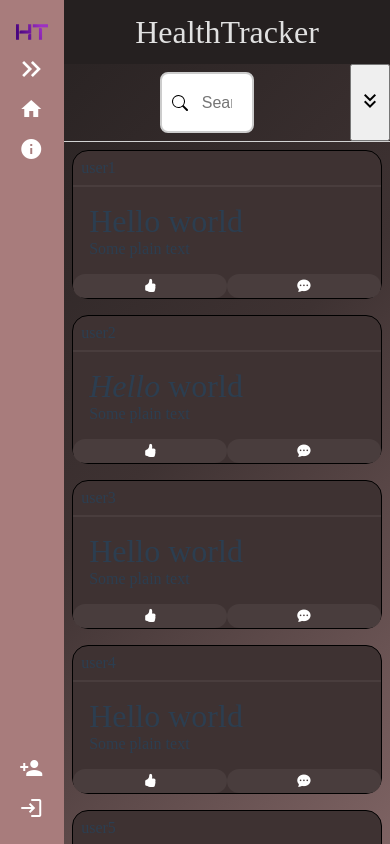
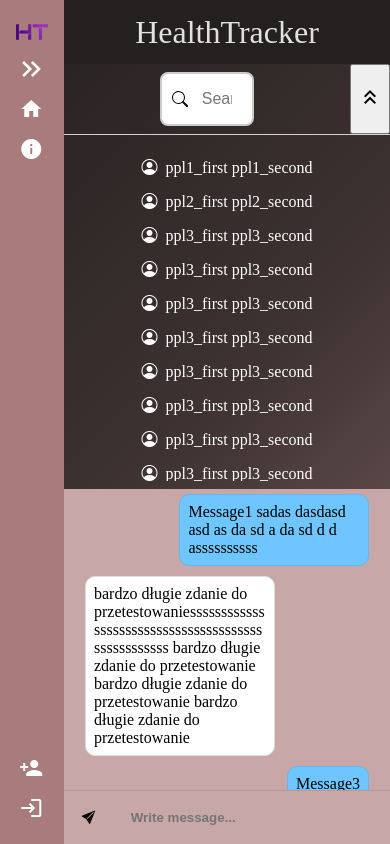
Before and after one commit to Hikareel/HealthTracker, a Vue app in the folder HealthTracker/healthtracker.client/: page /community in a window 390 px wide. Both pictures are taken after a click on the button "keyboard_double_arrow_down". Built offline with nearby package versions, Linux system fonts and the light colour scheme; what @vueform/vueform would draw is missing.

Commit message:
Added expande for mobile devices.

```diff
--- a/HealthTracker/healthtracker.client/src/assets/community/chat.scss
+++ b/HealthTracker/healthtracker.client/src/assets/community/chat.scss
@@ -5,6 +5,7 @@
   border-radius: 15px 0 0 0;
 
   .content {
+    height: 20rem;
     background-color: rgb(168, 124, 124);
     position: fixed;
     right: calc(-20rem + 4rem);
@@ -64,121 +65,6 @@
         width: 4rem;
         transition: width 1s ease-out, opacity 0.5s ease-out;
       }
-
-      .chat-messinput {
-        grid-column: 2/3;
-        background-color: rgb(199, 167, 167);
-        border-radius: 0 0 0 10px;
-        .messages {
-          overflow-y: auto;
-          scrollbar-width: thin;
-          scrollbar-color: #888 #f0f0f0;
-          height: 13rem;
-          padding: 5px;
-          background-color: rgb(199, 167, 167);
-          border-bottom: 1px solid rgb(182, 152, 152);
-
-
-          &::-webkit-scrollbar {
-            width: 8px;
-          }
-
-          &::-webkit-scrollbar-track {
-            background: #f0f0f0;
-          }
-
-          &::-webkit-scrollbar-thumb {
-            background: #888;
-          }
-
-          &::-webkit-scrollbar-thumb:hover {
-            background: #555;
-          }
-
-          .message {
-            display: flex;
-            overflow-wrap: anywhere;
-            margin-bottom: 10px;
-            margin-right: 1rem;
-            margin-left: 1rem;
-            padding: 8px;
-            border-radius: 10px;
-            border: 1px solid;
-            max-width: 60%;
-            width: fit-content;
-            color: black;
-          }
-
-          .own-message {
-            justify-content: end;
-            margin-left: auto;
-            background-color: #6fc5ff;
-            border-color: #67b7ec;
-          }
-
-          .received-message {
-            justify-content: start;
-            background-color: #fff;
-            border-color: rgb(221, 221, 221);
-          }
-        }
-
-        .chat-input {
-          display: flex;
-          height: 3rem;
-          gap: 2px;
-          background-color: rgb(199, 167, 167);
-
-          button {
-            cursor: pointer;
-            background-color: rgb(199, 167, 167);
-            border: none;
-            width: 3.5rem;
-            border-radius: 1.5rem;
-
-            &:hover{
-              background-color: rgb(182, 152, 152);
-            }
-            &:active{
-              background-color: rgb(182, 152, 152);
-            }
-          }
-
-          button i {
-            display: inline-block;
-            transition: transform 0.3s ease;
-          }
-
-          button:active i {
-            transform: scale(1.5);
-          }
-
-          input {
-            width: 100%;
-            background-color: rgb(199, 167, 167);
-            border: 0;
-            outline: 0;
-            padding-left: 1rem;
-            font-weight: 900;
-
-            &:hover {
-              background-color: rgb(182, 152, 152);
-            }
-
-            &:active {
-              background-color: rgb(182, 152, 152);
-              border: 0;
-            }
-
-            &:focus {
-              background-color: rgb(182, 152, 152);
-              border: 0;
-              transition: border-radius 0.3s ease-in;
-              border-radius: 1.5rem;
-            }
-          }
-        }
-      }
     }
 
     &.is-expanded {
--- a/HealthTracker/healthtracker.client/src/components/views/community/Community.vue
+++ b/HealthTracker/healthtracker.client/src/components/views/community/Community.vue
@@ -1,18 +1,22 @@
 <template>
   <main class="community-page">
 
-    <div class="wall">
+    <div class="wall" :class="`${is_mobile_expanded && 'is_mobile_expanded'}`">
       <div class="wall-header">
         <div class="search">
           <input placeholder="Search..." class="search-input">
         </div>
         <div class="friends-button">
-          <button class="menu-toggle" @click="ToggleMenu">
+          <button class="menu-toggle" @click="ToggleMobile">
             <span class="material-icons">
               keyboard_double_arrow_down
             </span>
           </button>
         </div>
+      </div>
+      <div class="mobile-expander">
+        <FriendsList class="list-mobile" />
+        <ChatBox class="chat-mobile" />
       </div>
       <div class="wall-body">
         <!-- POSTs -->
@@ -33,13 +37,14 @@
 <script lang="ts" setup>
 import FriendsList from './friends/FriendsList.vue'
 import Chat from './chat/Chat.vue'
+import ChatBox from './chat/ChatBox.vue';
 import Post from './post/Post.vue'
 import { PostData } from '@/data/models/postModels';
 import { ref } from "vue";
 
-const is_expanded = ref(false)
-const ToggleMenu = () => {
-  is_expanded.value = !is_expanded.value
+const is_mobile_expanded = ref(false)
+const ToggleMobile = () => {
+  is_mobile_expanded.value = !is_mobile_expanded.value
 }
 </script>
 
@@ -114,21 +119,61 @@
           height: fit-content;
           width: fit-content;
         }
+        .menu-toggle{
+          .material-icons{
+            transition: 0.5s ease-out;
+          }
+        }
+      }
+    }
+
+    .mobile-expander {
+      height: 0;
+      overflow: hidden;
+      opacity: 0;
+      transition: height 0.5s ease, opacity 0.5s ease;
+
+      .list-mobile{
+        height: 50%;
+        margin-bottom: 0;
+      }
+
+      .chat-mobile {
+        height: 50%;
       }
     }
 
     .wall-body {
       grid-row: 2;
       grid-column: 1;
-      height: 90%;
+      height: 100%;
       width: 100%;
       overflow-y: scroll;
       overflow-x: hidden;
+      transition: height 0.5s ease-out;
 
       .posts {
         display: flex;
         width: 100%;
         justify-content: center;
+      }
+    }
+
+    &.is_mobile_expanded {
+      .mobile-expander {
+        height: 100%;
+        opacity: 1;
+        transition: 0.7s ease-in;
+      }
+
+      .wall-body {
+        height: 0;
+        transition: height 0.7s ease-in;
+      }
+
+      .wall-header .friends-button .menu-toggle .material-icons {
+        transform: scaleY(-1);
+        transition: 0.5s ease-out;
       }
     }
   }
@@ -146,7 +191,6 @@
     .list {
       padding-bottom: 0.5rem;
       flex-grow: 1;
-
     }
 
     .chat {
@@ -155,9 +199,6 @@
     }
   }
 
-  //Do zastanowienia poniższy komentarz \/
-  //1. Albo robimy jednego dużego Searchara z wyszukiwaniem znajomych i postów
-  //2. Albo ukrywamy jakoś listę zanjomych i ją wysuwamy po wciśnięciu przycisku
   @media (max-height: 590px),
   (max-width: 785px) {
     .wall {
--- a/HealthTracker/healthtracker.client/src/components/views/community/chat/ChatBox.vue
+++ b/HealthTracker/healthtracker.client/src/components/views/community/chat/ChatBox.vue
@@ -1,8 +1,4 @@
 <template>
-  <div class="chat-content">
-    <div class="notification">
-      <p>Notification</p>
-    </div>
   <div class="chat-messinput">
     <div class="messages">
       <div v-for="message in CurrentMessages" :key="message.message"
@@ -15,7 +11,6 @@
       <input type="text" placeholder="Write message..." />
     </div>
   </div>
-  </div>
 </template>
 
 <script setup lang="ts">
@@ -23,4 +18,121 @@
 </script>
 
 <style lang="scss" scoped>
+.chat-messinput {
+  grid-column: 2/3;
+  background-color: rgb(199, 167, 167);
+  border-radius: 0 0 0 10px;
+  height: inherit;
+
+  .messages {
+    overflow-y: auto;
+    scrollbar-width: thin;
+    scrollbar-color: #888 #f0f0f0;
+    height: 85%;
+    padding: 5px;
+    background-color: rgb(199, 167, 167);
+    border-bottom: 1px solid rgb(182, 152, 152);
+
+
+    &::-webkit-scrollbar {
+      width: 8px;
+    }
+
+    &::-webkit-scrollbar-track {
+      background: #f0f0f0;
+    }
+
+    &::-webkit-scrollbar-thumb {
+      background: #888;
+    }
+
+    &::-webkit-scrollbar-thumb:hover {
+      background: #555;
+    }
+
+    .message {
+      display: flex;
+      overflow-wrap: anywhere;
+      margin-bottom: 10px;
+      margin-right: 1rem;
+      margin-left: 1rem;
+      padding: 8px;
+      border-radius: 10px;
+      border: 1px solid;
+      max-width: 60%;
+      width: fit-content;
+      color: black;
+    }
+
+    .own-message {
+      justify-content: end;
+      margin-left: auto;
+      background-color: #6fc5ff;
+      border-color: #67b7ec;
+    }
+
+    .received-message {
+      justify-content: start;
+      background-color: #fff;
+      border-color: rgb(221, 221, 221);
+    }
+  }
+
+  .chat-input {
+    display: flex;
+    height: 15%;
+    gap: 2px;
+    background-color: rgb(199, 167, 167);
+
+    button {
+      cursor: pointer;
+      background-color: rgb(199, 167, 167);
+      border: none;
+      width: 3.5rem;
+      border-radius: 1.5rem;
+
+      &:hover {
+        background-color: rgb(182, 152, 152);
+      }
+
+      &:active {
+        background-color: rgb(182, 152, 152);
+      }
+    }
+
+    button i {
+      display: inline-block;
+      transition: transform 0.3s ease;
+    }
+
+    button:active i {
+      transform: scale(1.5);
+    }
+
+    input {
+      width: 100%;
+      background-color: rgb(199, 167, 167);
+      border: 0;
+      outline: 0;
+      padding-left: 1rem;
+      font-weight: 900;
+
+      &:hover {
+        background-color: rgb(182, 152, 152);
+      }
+
+      &:active {
+        background-color: rgb(182, 152, 152);
+        border: 0;
+      }
+
+      &:focus {
+        background-color: rgb(182, 152, 152);
+        border: 0;
+        transition: border-radius 0.3s ease-in;
+        border-radius: 1.5rem;
+      }
+    }
+  }
+}
 </style>
--- a/HealthTracker/healthtracker.client/src/components/views/community/chat/chat.vue
+++ b/HealthTracker/healthtracker.client/src/components/views/community/chat/chat.vue
@@ -13,7 +13,13 @@
           <p>Friend</p>
         </div>
       </div>
-      <ChatBox />
+      <div class="chat-content">
+        <div class="notification">
+          <p>Notification</p>
+        </div>
+        <ChatBox />
+      </div>
+
     </div>
   </main>
 </template>
--- a/HealthTracker/healthtracker.client/src/data/models/currentMessages.ts
+++ b/HealthTracker/healthtracker.client/src/data/models/currentMessages.ts
@@ -16,6 +16,21 @@
         message: "Message3",
         timeSend: "",
         isYours: true
+    },
+    {
+        message: "Message3",
+        timeSend: "",
+        isYours: true
+    },
+    {
+        message: "Message3",
+        timeSend: "",
+        isYours: true
+    },
+    {
+        message: "Message3asdasdddddddddddddddddddddd asd sssssssssssssssssssssssssssssssssssssssssssa das dasd",
+        timeSend: "",
+        isYours: false
     }
 ])
 
```
Lines whose indentation alone changed are shown as unchanged.
